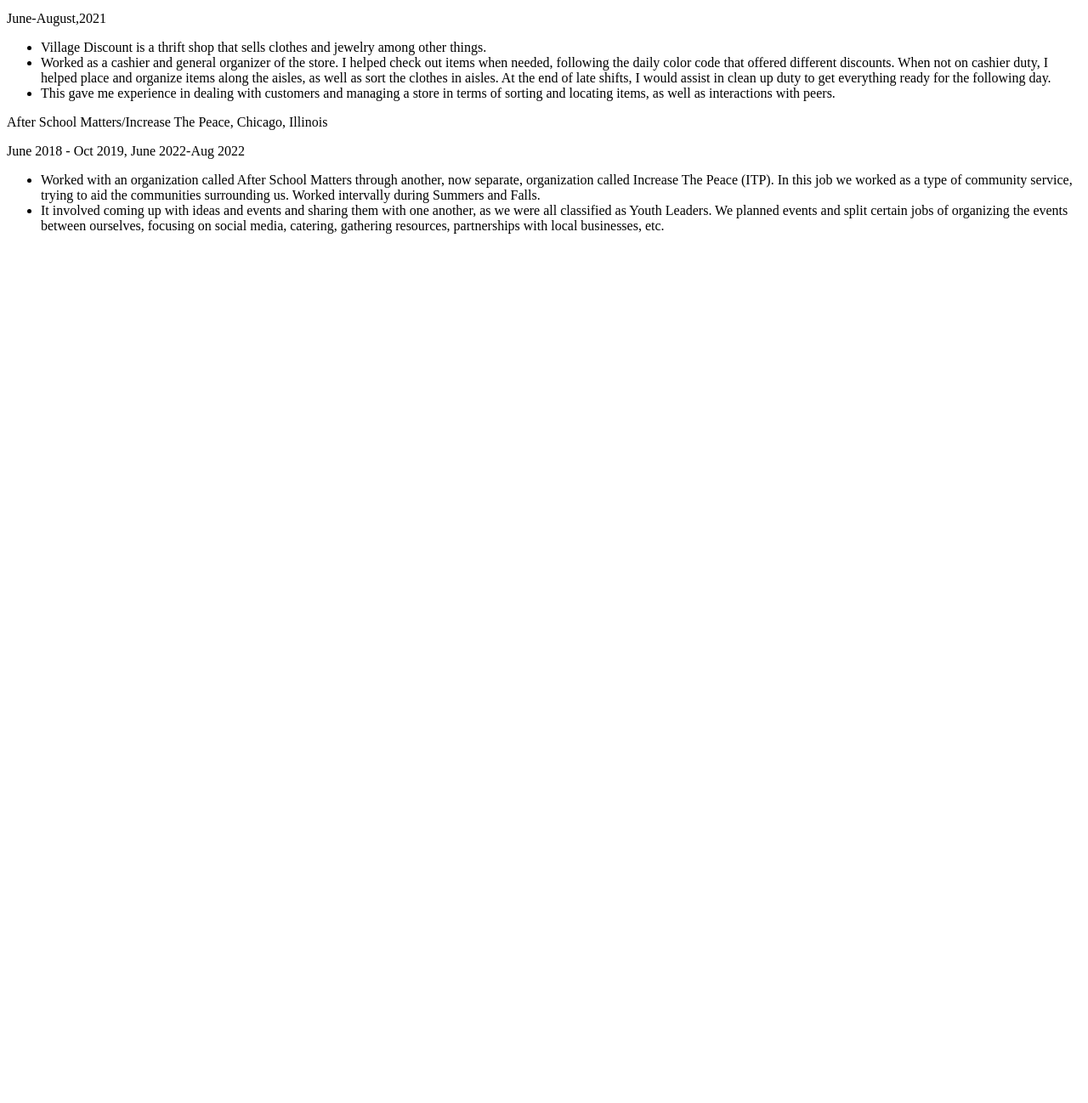
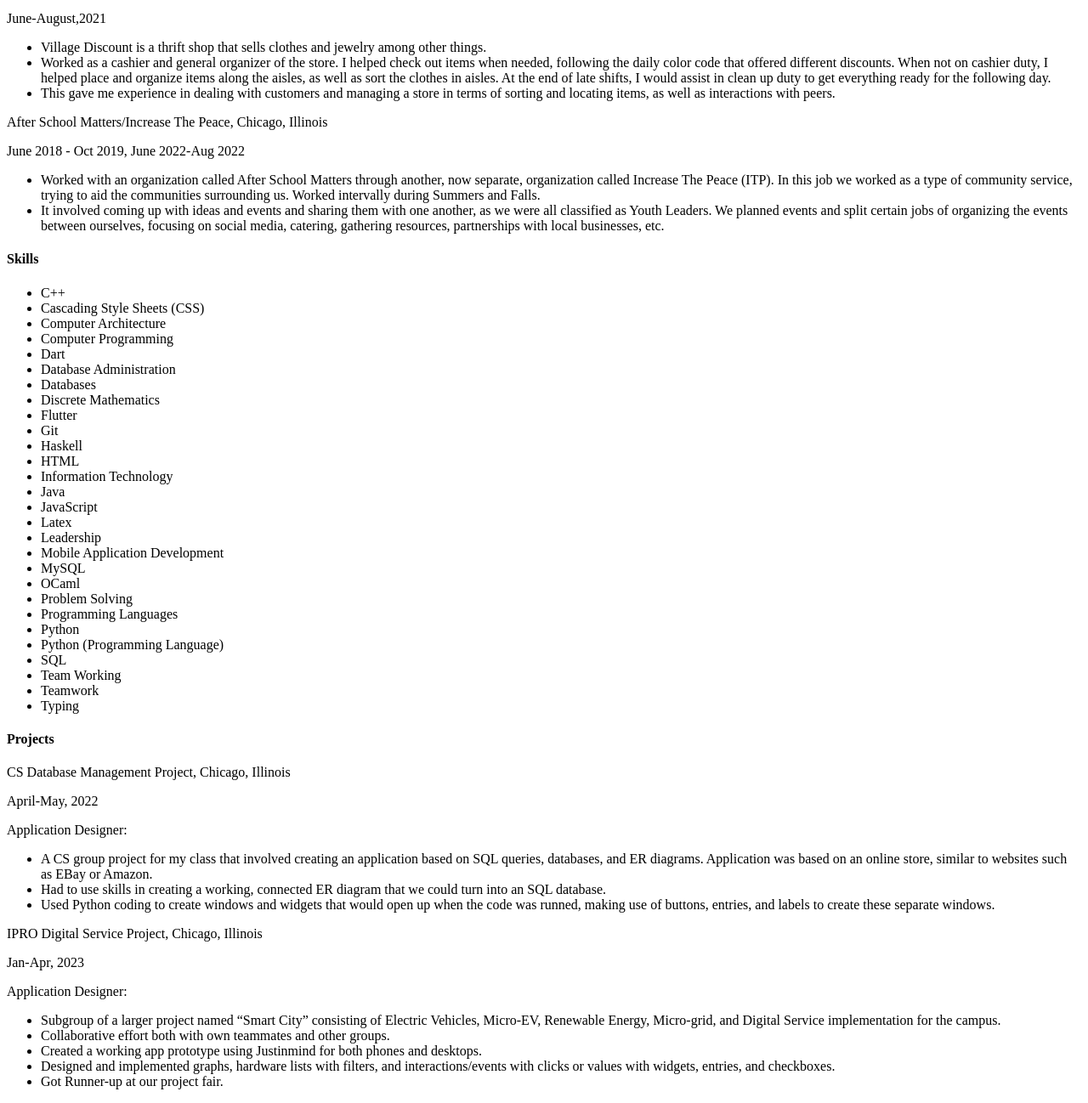
Before and after one commit to arodriguez47-source/ITMD361-Project-1, a plain HTML site: page index.html in a window 1280 px wide. Shown: the part 655-1953 px from the top of the page at 85% size. Before the commit the page ends 946 px from the top, so only its background shows below. Drawn offline with Linux system fonts and the light colour scheme.

Commit message:
Added Skills and Projects sections

```diff
--- a/index.html
+++ b/index.html
@@ -52,6 +52,60 @@
 		  <li>It involved coming up with ideas and events and sharing them with one another, as we were all classified as Youth Leaders. We planned events and split certain jobs of organizing the events between ourselves, focusing on social media, catering, gathering resources, partnerships with local businesses, etc.</li>
 		</ul>
 	  </div>
+	  <div id="skills">
+	    <h4>Skills</h4>
+		<ul>
+		  <li>C++</li>
+		  <li>Cascading Style Sheets (CSS)</li>
+		  <li>Computer Architecture</li>
+		  <li>Computer Programming</li>
+		  <li>Dart</li>
+		  <li>Database Administration</li>
+		  <li>Databases</li>
+		  <li>Discrete Mathematics</li>
+		  <li>Flutter</li>
+		  <li>Git</li>
+		  <li>Haskell</li>
+		  <li>HTML</li>
+		  <li>Information Technology</li>
+		  <li>Java</li>
+		  <li>JavaScript</li>
+		  <li>Latex</li>
+		  <li>Leadership</li>
+		  <li>Mobile Application Development</li>
+		  <li>MySQL</li>
+		  <li>OCaml</li>
+		  <li>Problem Solving</li>
+		  <li>Programming Languages</li>
+		  <li>Python</li>
+		  <li>Python (Programming Language)</li>
+		  <li>SQL</li>
+		  <li>Team Working</li>
+		  <li>Teamwork</li>
+		  <li>Typing</li>
+		</ul>
+	  </div>
+	  <div id="projecta">
+	    <h4>Projects</h4>
+		<p>CS Database Management Project, Chicago, Illinois</p>
+		<p>April-May, 2022</p>
+		<p>Application Designer: </p>
+		<ul>
+		  <li>A CS group project for my class that involved creating an application based on SQL queries, databases, and ER diagrams. Application was based on an online store, similar to websites such as EBay or Amazon.</li>
+		  <li>Had to use skills in creating a working, connected ER diagram that we could turn into an SQL database.</li>
+		  <li>Used Python coding to create windows and widgets that would open up when the code was runned, making use of buttons, entries, and labels to create these separate windows.</li>
+		</ul>
+		<p>IPRO Digital Service Project, Chicago, Illinois</p>
+		<p>Jan-Apr, 2023</p>
+		<p>Application Designer: </p>
+		<ul>
+		 <li>Subgroup of a larger project named “Smart City” consisting of Electric Vehicles, Micro-EV, Renewable Energy, Micro-grid, and Digital Service implementation for the campus.</li>
+		 <li>Collaborative effort both with own teammates and other groups.</li>
+		 <li>Created a working app prototype using Justinmind for both phones and desktops.</li>
+		 <li>Designed and implemented graphs, hardware lists with filters, and interactions/events with clicks or values with widgets, entries, and checkboxes.</li>
+		 <li>Got Runner-up at our project fair.</li>
+		</ul>
+	  </div>
 	</div>
   </main>
 </body>
```
